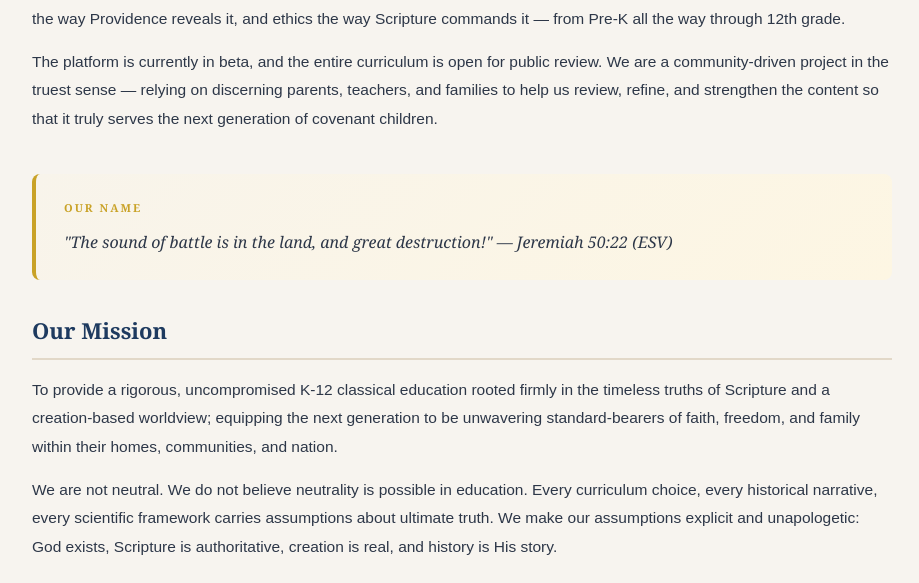
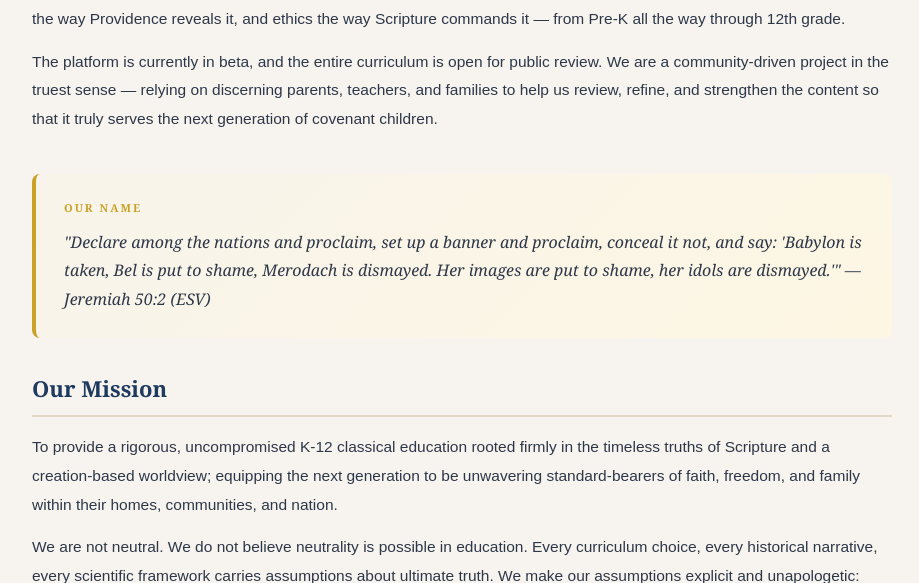
Before and after one commit to wholefoo/standard-bearer-academy, a Flask app: page /about in a window 1280 px wide. Shown: the part 604-1187 px from the top of the page, without its empty margins (178-1097 px from the left). Run offline with Flask 3, Linux system fonts and the light colour scheme.

Commit message:
Update scripture verse on about page to new reference
Update the scripture verse displayed on the About Us page from Jeremiah 50:22 (ESV) to Jeremiah 50:2 (ESV) in `templates/about.html`.

Replit-Commit-Author: Agent
Replit-Commit-Session-Id: cea0a2be-61be-4cb1-9dd5-cbadc510cc15
Replit-Commit-Checkpoint-Type: full_checkpoint
Replit-Commit-Event-Id: 586611db-279b-4f98-8f02-56028a3a6bbd
Replit-Commit-Screenshot-Url: https://storage.googleapis.com/screenshot-production-us-central1/33079b03-fd2e-495e-be56-1d326e56b46a/cea0a2be-61be-4cb1-9dd5-cbadc510cc15/fHBSiAZ
Replit-Helium-Checkpoint-Created: true

```diff
--- a/templates/about.html
+++ b/templates/about.html
@@ -32,7 +32,7 @@
 
             <div class="prose-verse">
                 <span class="verse-label">Our Name</span>
-                "The sound of battle is in the land, and great destruction!" &mdash; Jeremiah 50:22 (ESV)
+                "Declare among the nations and proclaim, set up a banner and proclaim, conceal it not, and say: 'Babylon is taken, Bel is put to shame, Merodach is dismayed. Her images are put to shame, her idols are dismayed.'" &mdash; Jeremiah 50:2 (ESV)
             </div>
 
             <div class="prose-section">
```
